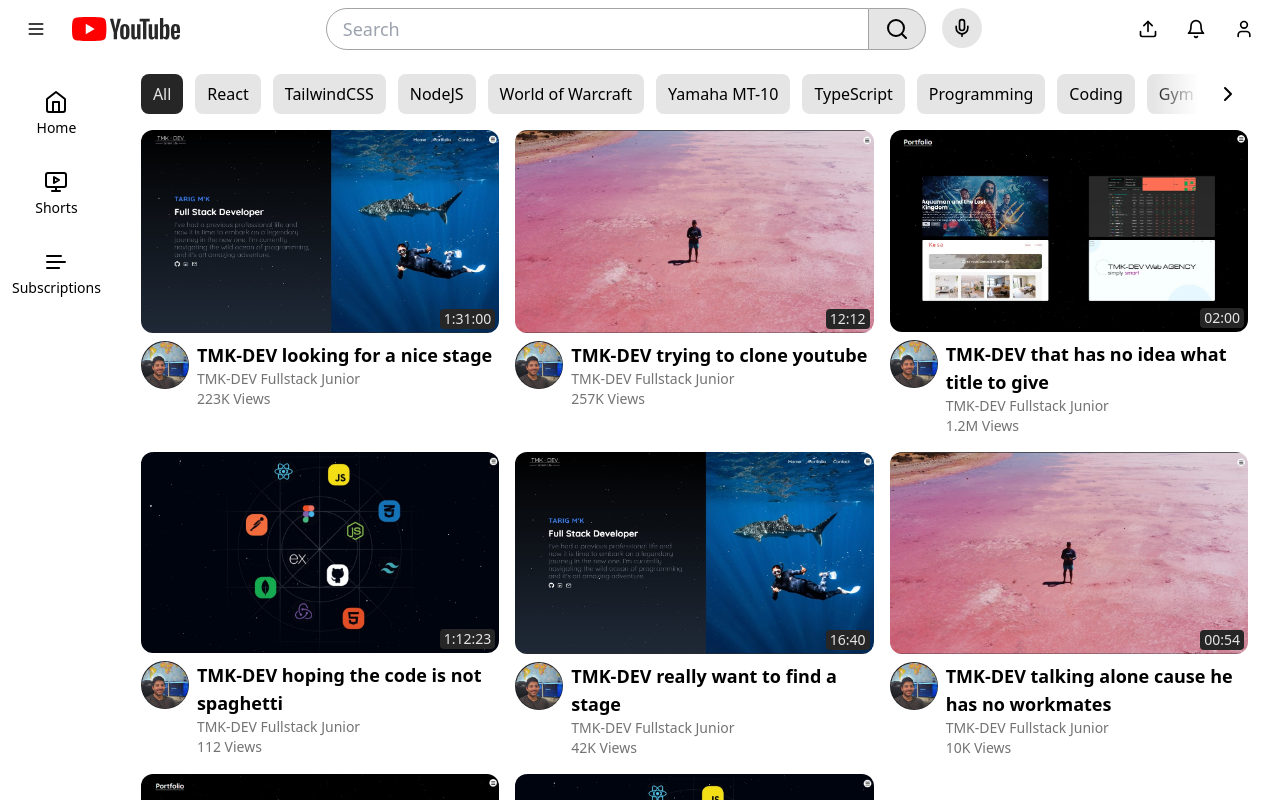
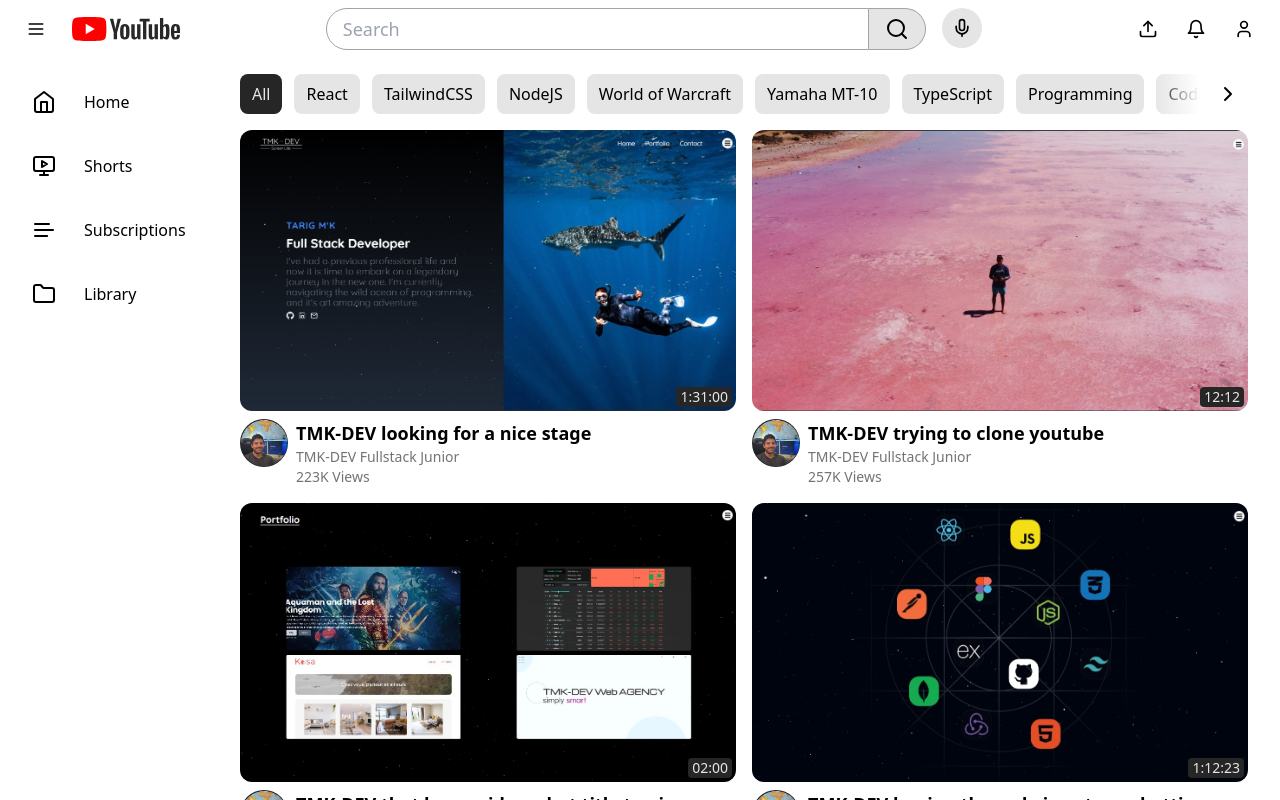
Before and after one commit to Tmekz/TMK-DEV-Youtube-Clone, a React (Vite) app: page / in a window 1280 px wide. Built offline with nearby package versions, Linux system fonts and the light colour scheme.

Commit message:
different styles for sidebar small screen or large

```diff
--- a/src/App.jsx
+++ b/src/App.jsx
@@ -14,6 +14,7 @@
   return (
     <div className="flex flex-col max-h-screen">
       <Header />
+
       {/* We want the sidebar on the left to have a auto-size and the second colon on the right to take the full width available */}
       <div className="grid grid-cols-[auto,1fr] flex-grow overflow-auto">
         {/* sidebar on the left */}
--- a/src/components/Sidebar.jsx
+++ b/src/components/Sidebar.jsx
@@ -1,22 +1,42 @@
-import { Home, MonitorPlay, Text } from "lucide-react";
-import React from "react";
+import { Folder, Home, MonitorPlay, Text } from "lucide-react";
+import React, { useState } from "react";
 import { twMerge } from "tailwind-merge";
 import Button, { buttonStyles } from "./Button";
 
 const Sidebar = () => {
+  const [isSmallOpen, setIsSmallOpen] = useState(true);
   return (
-    <aside className="sticky top-0 overflow-y-auto pb-4 flex flex-col ml-1 ">
-      <SidebarIcon Icon={Home} url={"/"} title="Home" />
-      <SidebarIcon Icon={MonitorPlay} url={"/"} title="Shorts" />
-      <SidebarIcon Icon={Text} url={"/"} title="Subscriptions" />
-    </aside>
+    <>
+      {/* First small sidebar on small screens */}
+      <aside className="sticky top-0 overflow-y-auto pb-4 flex flex-col ml-1 lg:hidden">
+        <SmallSidebarIcon Icon={Home} url={"/"} title="Home" />
+        <SmallSidebarIcon Icon={MonitorPlay} url={"/"} title="Shorts" />
+        <SmallSidebarIcon Icon={Text} url={"/"} title="Subscriptions" />
+        <SmallSidebarIcon Icon={Folder} url={"/"} title="Library" />
+      </aside>
+
+      {/* {isSmallOpen && (
+        <div
+          onClick={() => setIsSmallOpen(false)}
+          className=" fixed inset-0 z-[999] bg-secondary-dark opacity-50"
+        />
+      )} */}
+
+      {/* second sidebar on large screen */}
+      <aside className="w-52 lg:sticky absolute top-0 overflow-y-auto pb-4 flex-col gap-2 px-2 lg:flex hidden ">
+        <SmallSidebarIcon Icon={Home} url={"/"} title="Home" />
+        <SmallSidebarIcon Icon={MonitorPlay} url={"/"} title="Shorts" />
+        <SmallSidebarIcon Icon={Text} url={"/"} title="Subscriptions" />
+        <SmallSidebarIcon Icon={Folder} url={"/"} title="Library" />
+      </aside>
+    </>
   );
 };
 
 export default Sidebar;
 
 // Icons HOME SHORTS SURSCRIPTIONS LIBRARY
-const SidebarIcon = ({ Icon, url, title }) => {
+const SmallSidebarIcon = ({ Icon, url, title }) => {
   return (
     // TwMerge allow us to add the prestyles buttonclass + some other style that we need
     <a
@@ -25,11 +45,11 @@
         buttonStyles({
           variant: "ghost",
         }),
-        "py-4 px-2 flex flex-col items-center rounded-lg gap-1"
+        "py-4 px-2 flex flex-col items-center rounded-lg gap-1 lg:flex-row lg:"
       )}
     >
-      <Icon className="w-6 h-6" />
-      <span className="text-sm">{title}</span>
+      <Icon className="w-6 h-6 lg:ml-4" />
+      <span className="text-sm lg:ml-6 lg:text-base">{title}</span>
     </a>
   );
 };
--- a/src/data/sidebar.jsx
+++ /dev/null
@@ -1,46 +0,0 @@
-export const subscriptions = [
-  {
-    channelName: "Fireship",
-    id: "Fireship",
-    imgUrl:
-      "https://yt3.googleusercontent.com/ytc/APkrFKb--NH6RwAGHYsD3KfxX-SAgWgIHrjR5E4Jb5SDSQ=s176-c-k-c0x00ffffff-no-rj",
-  },
-  {
-    channelName: "Caleb Curry",
-    id: "CalebCurry",
-    imgUrl:
-      "https://yt3.googleusercontent.com/ytc/APkrFKbpSojje_-tkBQecNtFuPdSCrg3ZT0FhaYjln9k0g=s176-c-k-c0x00ffffff-no-rj",
-  },
-  {
-    channelName: "Web Dev Simplified",
-    id: "WebDevSimplified",
-    imgUrl:
-      "https://yt3.ggpht.com/ytc/APkrFKZWeMCsx4Q9e_Hm6nhOOUQ3fv96QGUXiMr1-pPP=s48-c-k-c0x00ffffff-no-rj",
-  },
-  {
-    channelName: "Kevin Powell",
-    id: "KevinPowell",
-    imgUrl:
-      "https://yt3.ggpht.com/ytc/APkrFKa6XiLa13mMVPzkmmTBcgNPjjqCGPrY86KfJFmf5w=s48-c-k-c0x00ffffff-no-rj",
-  },
-  {
-    channelName: "Sonny Sangha",
-    id: "SonnySangha",
-    imgUrl:
-      "https://yt3.ggpht.com/FjeN785fVWx0Pr6xCbwPhhq8hHj_gocc3FygDXYDEQgp2gE_FQzRNsFHFAjQ3oE-VJaeGR1a=s68-c-k-c0x00ffffff-no-rj",
-  },
-  {
-    channelName: "Traversy Media",
-    id: "TraversyMedia",
-    imgUrl:
-      "https://yt3.googleusercontent.com/ytc/APkrFKYcYswt_UhD7D0j6ddiQz6Gb8Q_vSJOjhYI0CoXSw=s176-c-k-c0x00ffffff-no-rj-mo",
-  },
-];
-
-export const playlists = [
-  { id: "1", name: "Frontend & Backend" },
-  { id: "2", name: "Favorites" },
-  { id: "3", name: "React" },
-  { id: "4", name: "Non-Dev" },
-  { id: "5", name: "TypeScript" },
-];
--- a/src/index.css
+++ b/src/index.css
@@ -8,3 +8,19 @@
   box-sizing: border-box;
   scrollbar-width: thin;
 }
+
+*::-webkit-scrollbar {
+  @apply bg-transparent w-2;
+}
+
+*::-webkit-scrollbar-thumb {
+  @apply bg-secondary-dark rounded-full;
+}
+
+.scrollbar-hidden::-webkit-scrollbar-thumb {
+  @apply bg-transparent;
+}
+
+.scrollbar-hidden:hover::-webkit-scrollbar-thumb {
+  @apply bg-secondary-border;
+}
```
